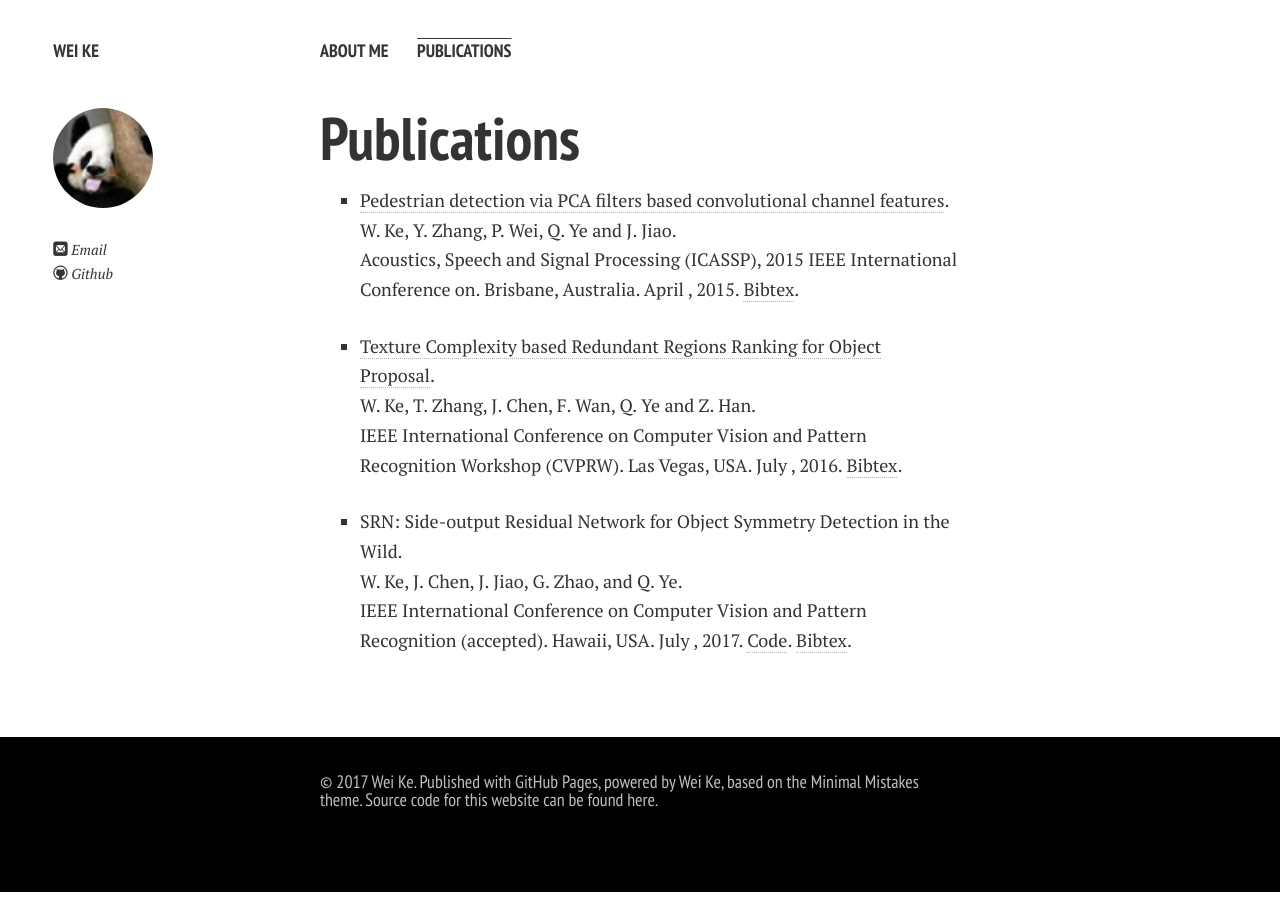
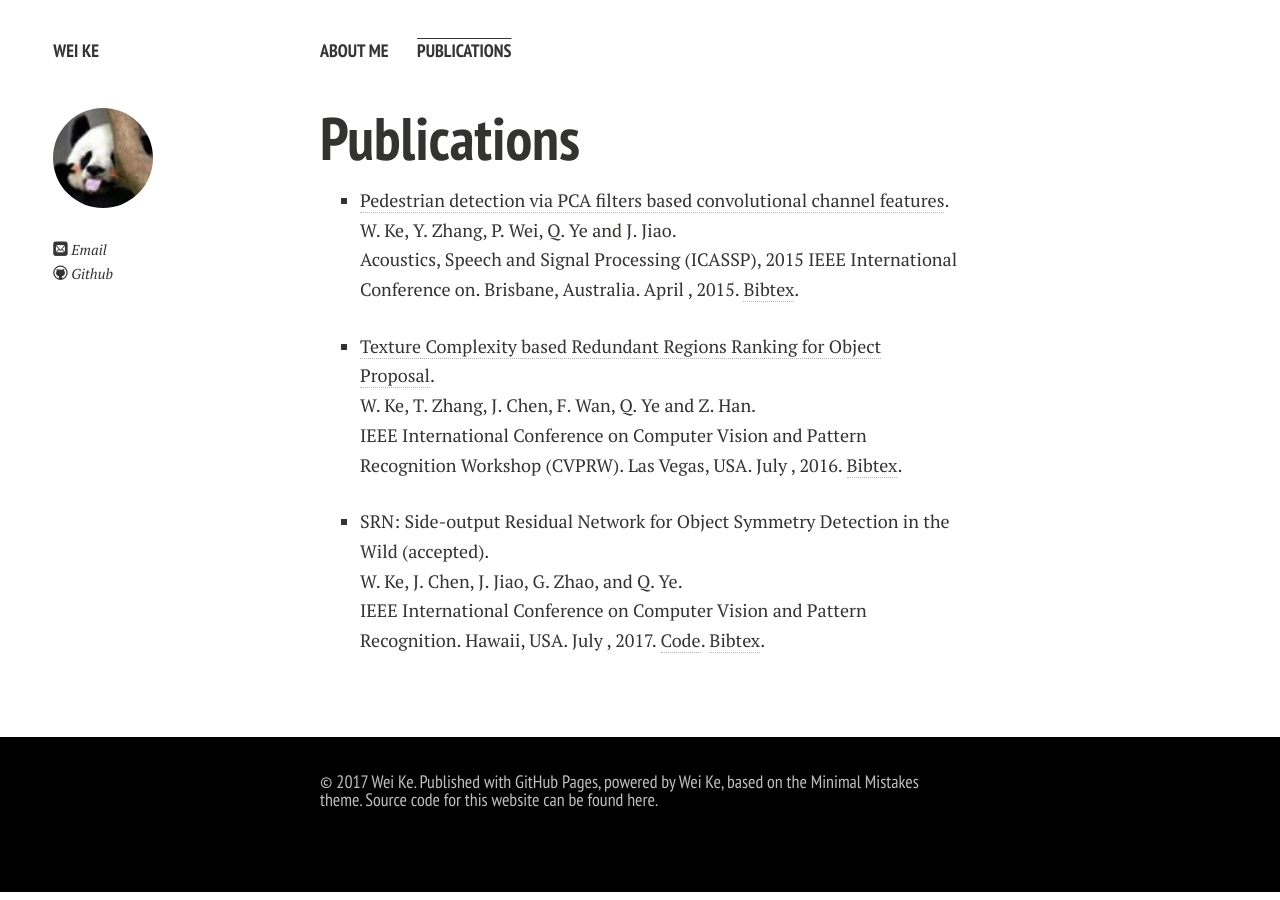
Before and after one commit to KevinKecc/kevinkecc.github.com, a Jekyll site: the page built from publications.md, in a window 1280 px wide. Built offline with Jekyll 4.4.1, drawn with Linux system fonts in a browser that asks for light colours; nearby versions of some CDN libraries.

```diff
--- a/publications.md
+++ b/publications.md
@@ -24,12 +24,12 @@ pubs:
     bibtex: ke2016proposal.bib
 
   - author: "W. Ke, J. Chen, J. Jiao, G. Zhao, and Q. Ye"
-    title: "SRN: Side-output Residual Network for Object Symmetry Detection in the Wild"
+    title: "SRN: Side-output Residual Network for Object Symmetry Detection in the Wild (accepted)"
     keywords: "symmetry detection"
     month: "July "
     year: "2017"
     address: "Hawaii, USA"
-    booktitle: "IEEE International Conference on Computer Vision and Pattern Recognition (accepted)"
+    booktitle: "IEEE International Conference on Computer Vision and Pattern Recognition"
     bibtex: ke2017srn.bib
     code: https://github.com/KevinKecc/SRN
 ---
```
